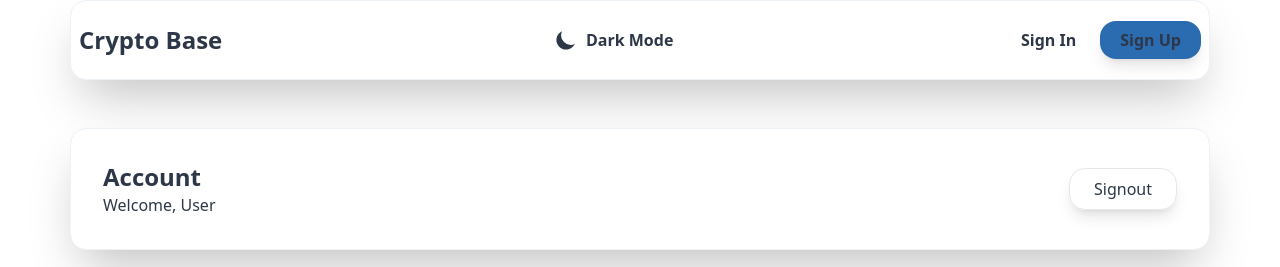
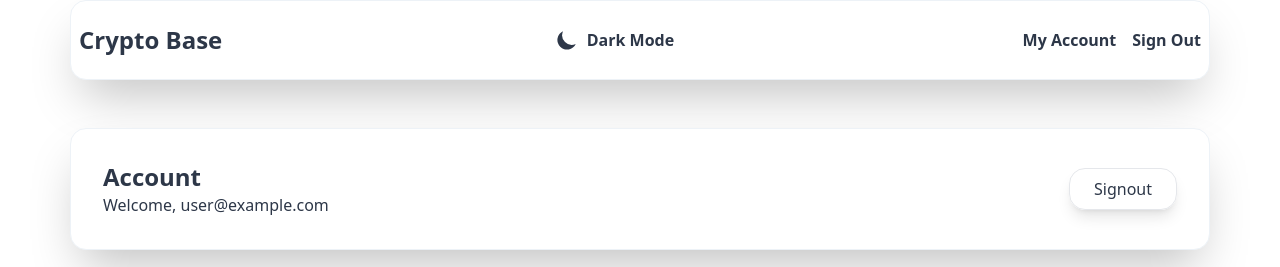
Before and after one commit to rameezqazi23/crypto-api, a React (Create React App) app: page /account in a window 1280 px wide. Shown: the top 267 px of the page. Built offline with nearby package versions, Linux system fonts and the light colour scheme; no server answers; sample sign-in values are in the browser's storage.

Commit message:
create user authentication with firebase firestore to set user account coins data

```diff
--- a/src/App.js
+++ b/src/App.js
@@ -10,6 +10,7 @@ import CoinPage from './Routes/CoinPage';
 import axios from 'axios';
 import { useState, useEffect } from 'react';
 import { AuthContextProvider } from './Context/AuthContext';
+import ProtectedRoute from './ProtectedRoute/ProtectedRoute';
 
 
 function App() {
@@ -35,7 +36,13 @@ function App() {
             <Route path='/' element={<Home coins={coins} />} />
             <Route path='/signin' element={<SignIn />} />
             <Route path='/signup' element={<SignUp />} />
-            <Route path='/account' element={<Account />} />
+
+            <Route path='/account' element={
+              <ProtectedRoute>
+                <Account />
+
+              </ProtectedRoute>
+            } />
             <Route path='/coin/:coinId' element={<CoinPage />}>
               <Route path=':coinId' />
             </Route>
--- a/src/Components/Navbar.jsx
+++ b/src/Components/Navbar.jsx
@@ -1,10 +1,30 @@
 import React, { useState } from 'react';
-import { Link } from 'react-router-dom';
+import { Link, useNavigate } from 'react-router-dom';
 import ThemeToggle from './ThemeToggle';
 import { AiOutlineMenu, AiOutlineClose } from 'react-icons/ai';
+import { UserAuth } from '../Context/AuthContext';
+import { auth } from '../Firebase/Firebase';
 
 const Navbar = () => {
     const [navView, setNavView] = useState(false)
+    const { userSignOut, user } = UserAuth();
+    const navigate = useNavigate();
+
+    const handleSignOut = async () => {
+        try {
+            await userSignOut(auth)
+            navigate('/')
+
+
+        } catch (error) {
+            console.log(error.message)
+
+
+        }
+    }
+
+
+
     const handleNavigation = () => {
         setNavView(!navView)
     }
@@ -16,12 +36,25 @@ const Navbar = () => {
             <div className='hidden md:block ease-in duration-500'>
                 <ThemeToggle />
             </div>
+            {user?.email ? (
+                <div>
+                    <Link to='/account' className='p-4'>My Account</Link>
+                    <button onClick={handleSignOut}>Sign Out</button>
+                </div>
+            )
+                : (
+                    <div className='hidden md:block'>
+                        <Link className='p-4 hover:text-accent' to='/signin'>Sign In</Link>
+                        <Link className='bg-button text-btnText px-5 py-2 ml-2 rounded-2xl shadow-lg hover:shadow-2xl' to='/signup'>Sign Up</Link>
 
-            <div className='hidden md:block'>
-                <Link className='p-4 hover:text-accent' to='/signin'>Sign In</Link>
-                <Link className='bg-button text-btnText px-5 py-2 ml-2 rounded-2xl shadow-lg hover:shadow-2xl' to='/signup'>Sign Up</Link>
+                    </div>
 
-            </div>
+                )}
+
+
+
+
+
             {/* Menu Icon */}
             <div onClick={handleNavigation} className='block md:hidden justify-end cursor-pointer z-10'>
                 {!navView ? <AiOutlineMenu /> : <AiOutlineClose />}
@@ -38,6 +71,7 @@ const Navbar = () => {
                     <li className='py-6' to='/'><ThemeToggle /></li>
 
                 </ul>
+
                 <div className='flex flex-col w-full p-4'>
                     <Link to='/signin'>
                         <button className='w-full my-2 p-3 bg-primary text-primary burder border-secondary rounded-2xl shadow-xl'>Sign In</button>
@@ -46,6 +80,9 @@ const Navbar = () => {
                         <button className='w-full my-2 p-3 bg-button text-primary rounded-2xl shodow-xl'>Sign Up</button>
                     </Link>
                 </div>
+
+
+
             </div>
 
 
--- a/src/Context/AuthContext.jsx
+++ b/src/Context/AuthContext.jsx
@@ -3,8 +3,10 @@ import { auth, db } from '../Firebase/Firebase';
 import {
     createUserWithEmailAndPassword,
     signInWithEmailAndPassword,
-    onAuthStateChanged
+    onAuthStateChanged,
+    signOut
 } from 'firebase/auth';
+
 import { doc, setDoc } from 'firebase/firestore';
 
 
@@ -17,17 +19,19 @@ export const AuthContextProvider = ({ children }) => {
     const [user, setUser] = useState({});
 
     const createUser = (email, password) => {
-
-        return createUserWithEmailAndPassword(auth, email, password)
-        // return setDoc(doc(db, 'users', email), {
-        //     bookmarks: [],
-        // })
-
+        createUserWithEmailAndPassword(auth, email, password)
+        return setDoc(doc(db, 'users', email), {
+            bookmarks: [],
+        })
     }
 
     const userSignIn = (email, password) => {
         return signInWithEmailAndPassword(auth, email, password)
 
+    }
+
+    const userSignOut = () => {
+        signOut(auth)
     }
 
     useEffect(() => {
@@ -41,7 +45,7 @@ export const AuthContextProvider = ({ children }) => {
 
 
     return (
-        <UserContext.Provider value={{ createUser, user, userSignIn }}>
+        <UserContext.Provider value={{ createUser, user, userSignIn, userSignOut }}>
             {children}
         </UserContext.Provider>
     )
--- /dev/null
+++ b/src/ProtectedRoute/ProtectedRoute.jsx
@@ -0,0 +1,16 @@
+import React from 'react';
+import { Navigate } from 'react-router-dom';
+import { UserAuth } from '../Context/AuthContext';
+
+const ProtectedRoute = ({ children }) => {
+    const { user } = UserAuth();
+    if (!user) {
+        return <Navigate to='/signin' replace/>
+
+    }
+
+
+    return children
+}
+
+export default ProtectedRoute
--- a/src/Routes/Account.jsx
+++ b/src/Routes/Account.jsx
@@ -1,18 +1,40 @@
-import React from 'react'
-import SavedCoin from '../Components/SavedCoin'
+import React from 'react';
+import SavedCoin from '../Components/SavedCoin';
+import { UserAuth } from '../Context/AuthContext';
+import { auth } from '../Firebase/Firebase';
+import { useNavigate } from 'react-router-dom';
+
+
 
 const Account = () => {
+
+  const { userSignOut, user } = UserAuth();
+  const navigate = useNavigate();
+
+  const handleSignOut = async () => {
+    try {
+      await userSignOut(auth)
+      navigate('/')
+
+
+    } catch (error) {
+      console.log(error.message)
+
+
+    }
+  }
+
   return (
     <div className='max-w-[1140px] mx-auto'>
       <div className='rounded-div flex justify-between items-center my-12 p-8 '>
         <div>
           <h1 className='text-2xl font-bold'>Account</h1>
           <div>
-            <p>Welcome, User</p>
+            <p>Welcome, {user.email}</p>
           </div>
         </div>
         <div>
-          <button className='border px-6 py-2 rounded-2xl shadow-lg hover:shadow-2xl'>Signout</button>
+          <button onClick={handleSignOut} className='border px-6 py-2 rounded-2xl shadow-lg hover:shadow-2xl'>Signout</button>
         </div>
       </div>
 
--- a/src/Routes/SignIn.jsx
+++ b/src/Routes/SignIn.jsx
@@ -10,13 +10,15 @@ const SignIn = () => {
   const [password, setPassword] = useState('');
   const [error, setError] = useState('');
 
+  const navigate = useNavigate()
   const { userSignIn } = UserAuth();
 
   const handleSubmit = async () => {
     setError('')
     try {
       await userSignIn(email, password)
-        .then(alert("SignIn successfull"))
+      navigate('/account')
+      // .then(alert("SignIn successfull"))
 
     } catch (error) {
       setError(error.message)
@@ -41,6 +43,7 @@ const SignIn = () => {
       >
         <h1 className='text-center text-2xl mb-3'>Welcome</h1>
         <h1 className='text-center text-2xl font-bold mb-11'>Signin Your Account</h1>
+        {error ? (<p className='text-red-600'>{error}</p>) : null}
         <Form.Item
           name="username"
           // help={error}
--- a/src/Routes/SignUp.jsx
+++ b/src/Routes/SignUp.jsx
@@ -12,12 +12,15 @@ const SignUp = () => {
   const [error, setError] = useState('');
 
   const { createUser } = UserAuth()
+  const navigate = useNavigate()
 
   const handleSubmit = async() => {
 
     setError('')
     try {
       await createUser(email,password)
+      navigate('/account')
+
 
     } catch (error) {
       setError(error.message)
```
Also changed, not shown: 1 other file (tests, documents, lock files or other folders).
